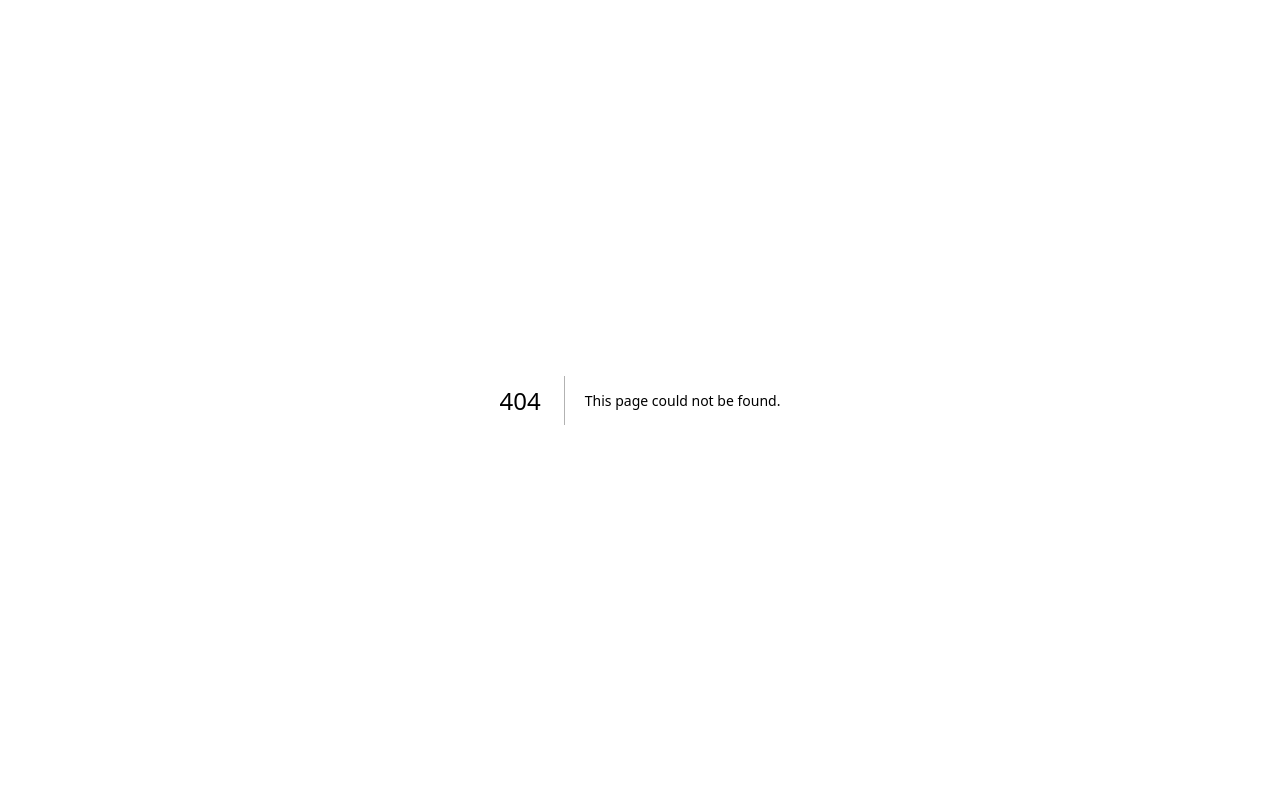
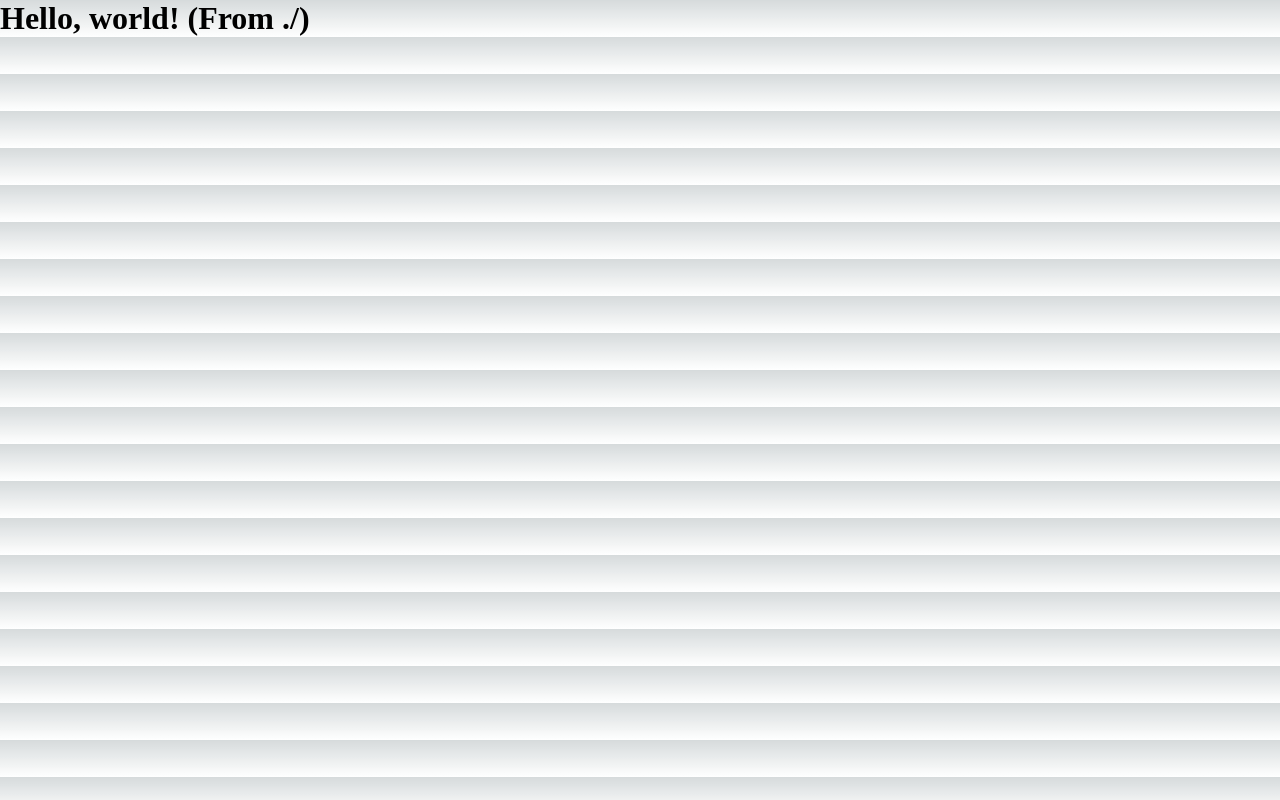
Before and after one commit to shun-shobon/nextjs-plyaground, a Next.js app: page /hello/1 in a window 1280 px wide. Before the commit this address had no page. Built offline with nearby package versions, Linux system fonts and the light colour scheme.

Commit message:
feat: Add test dynamic import on edge runtime

```diff
--- /dev/null
+++ b/data.json
@@ -0,0 +1,3 @@
+{
+  "data": "Hello, world! (From ./)"
+}
--- /dev/null
+++ b/public/data.json
@@ -0,0 +1,3 @@
+{
+  "data": "Hello, world! (From public/)"
+}
--- /dev/null
+++ b/src/app/hello/[slug]/data.json
@@ -0,0 +1,3 @@
+{
+  "data": "Hello, world! (From src/hello/[slug]/)"
+}
--- /dev/null
+++ b/src/app/hello/[slug]/page.tsx
@@ -0,0 +1,5 @@
+export default async function Page(): Promise<JSX.Element> {
+  const { data } = await import("data.json");
+
+  return <h1>{data}</h1>;
+}
--- /dev/null
+++ b/src/data.json
@@ -0,0 +1,3 @@
+{
+  "data": "Hello, world! (From src/)"
+}
```
